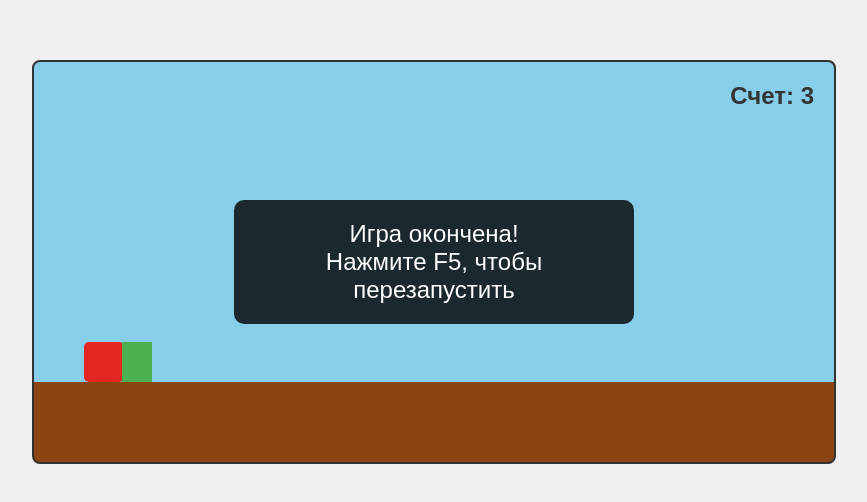
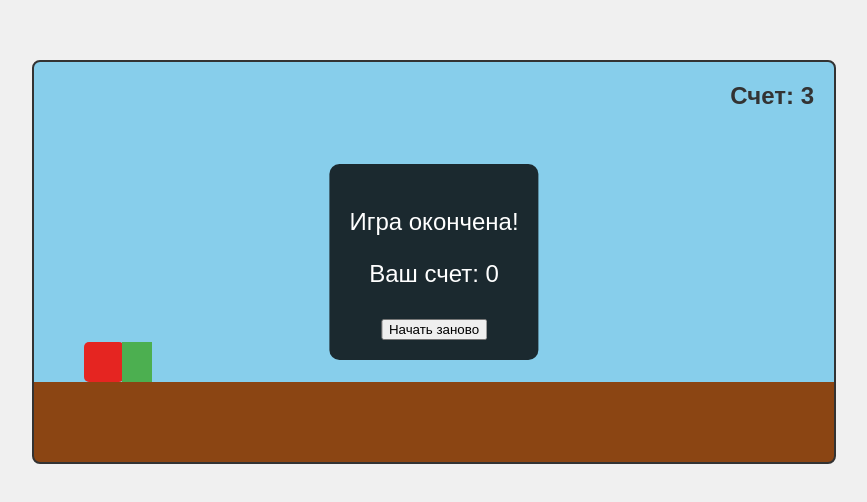
Before and after one commit to MaryQueenStar/-1111, a plain HTML site: page index.html in a window 1280 px wide. Shown: the part 138-640 px from the top of the page, without its empty margins (206-1073 px from the left). Drawn offline with Linux system fonts and the light colour scheme.

Commit message:
Update index.html

```diff
--- a/index.html
+++ b/index.html
@@ -11,7 +11,13 @@
         <div id="score">Счет: 0</div>
         <div id="mario"></div>
         <div id="obstacle"></div>
-        <div id="game-over">Игра окончена!<br>Нажмите F5, чтобы перезапустить</div>
+
+        <!-- Окно проигрыша с кнопкой -->
+        <div id="game-over">
+            <p>Игра окончена!</p>
+            <p>Ваш счет: <span id="final-score">0</span></p>
+            <button id="restart-btn">Начать заново</button>
+        </div>
     </div>
     <script src="script.js"></script>
 </body>
```
